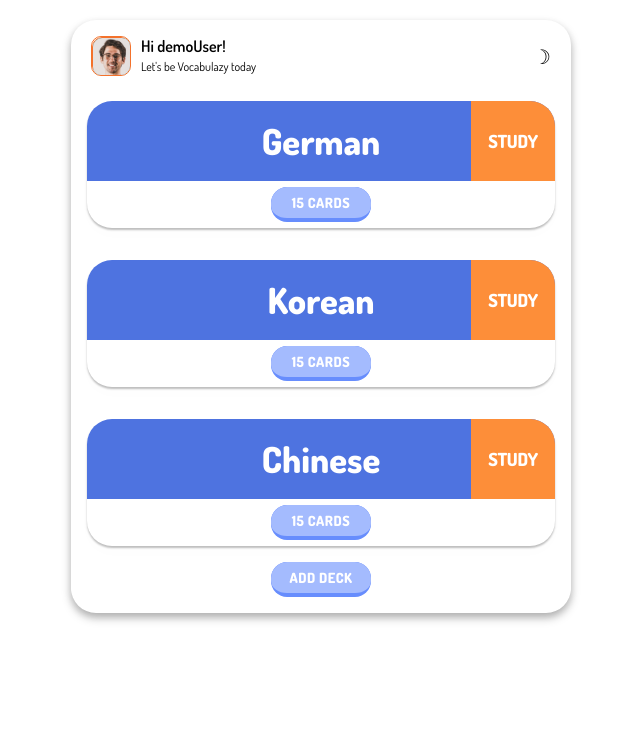
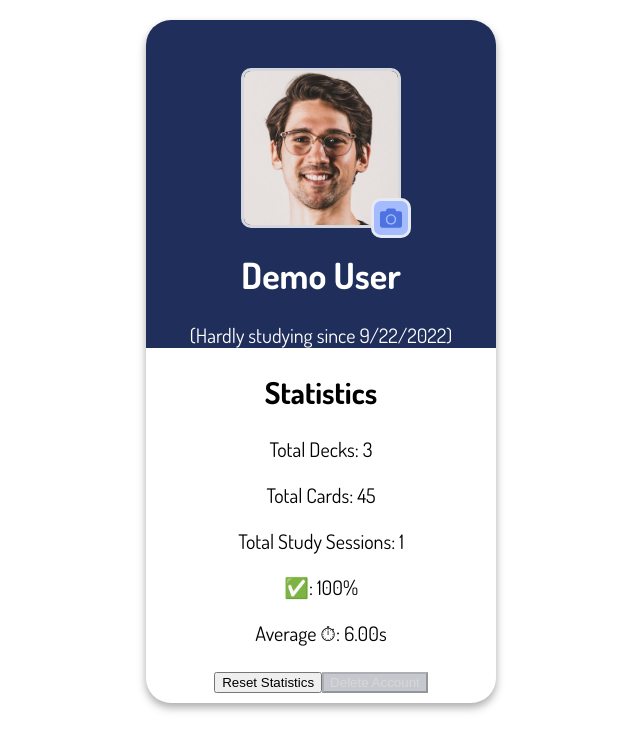
Before and after one commit to vincenthanguk/Vocabulazy, a React (Create React App) app: page / in a window 1280 px wide. Shown: the top 750 px of the page, without its empty margins (319-959 px from the left). Built offline with nearby package versions, Linux system fonts and the light colour scheme.

Commit message:
reworking user page

```diff
--- a/src/app/vocabulazy-styles.css
+++ b/src/app/vocabulazy-styles.css
@@ -10,8 +10,8 @@ whitespace: multiples of 16px
 
 .Vocabulazy {
   width: auto;
-  min-width: 35rem;
-  max-width: 50rem;
+  min-width: var(--width-app-min-width);
+  max-width: var(--width-app-max-width);
   height: auto;
   display: flex;
   flex-direction: column;
@@ -111,14 +111,6 @@ h1 {
 /* universal elements */
 /* buttons */
 
-.emoji-btn {
-  background-color: transparent;
-  align-self: center;
-  justify-self: center;
-  height: fit-content;
-  width: fit-content;
-}
-
 /* universal effects */
 .highlight {
   /* transform: translateY(-1px); */
--- a/src/app/vocabulazy.jsx
+++ b/src/app/vocabulazy.jsx
@@ -5,6 +5,7 @@ import StudyView from '../views/studyView/studyView';
 import FlashMessage from '../components/flashMessage/flashMessage-component';
 import LoginView from '../views/loginView/loginView';
 import MainView from '../views/mainView/mainView';
+import MyAccountView from '../views/myAccountView/myAccountView';
 
 import mockData from '../data/mockData.json';
 
@@ -14,7 +15,7 @@ import './vocabulazy-styles.css';
 
 function Vocabulazy() {
   const [userContext, setUserContext, toggleDemoMode] = useContext(UserContext);
-  const [view, setView] = useState('mainView');
+  const [view, setView] = useState('myAccountView');
   const [deckList, setDeckList] = useState([]);
   const [demoStudysessionList, setDemoStudysessionList] = useState([
     {
@@ -211,6 +212,19 @@ function Vocabulazy() {
       );
       break;
 
+    case 'myAccountView':
+      activeView = (
+        <MyAccountView
+          onToggleAccountPage={handleToggleAccountPage}
+          deckData={deckList}
+          handleFlash={handleFlash}
+          isDemoUser={isDemoUser}
+          demoStudysessionList={demoStudysessionList}
+          setDemoStudysessionList={setDemoStudysessionList}
+        />
+      );
+      break;
+
     default:
       activeView = <LoginView setView={setView} />;
       break;
--- a/src/components/welcome/welcome-component.jsx
+++ b/src/components/welcome/welcome-component.jsx
@@ -2,8 +2,6 @@ import React, { useCallback, useContext, useEffect } from 'react';
 import { UserContext } from '../../context/UserContext';
 
 import './welcome-styles.css';
-
-// NOTE: fetch auslagern, damit die myAccount Seite auch UserContext erhält
 
 const Welcome = (props) => {
   const [userContext, setUserContext] = useContext(UserContext);
--- a/src/index.css
+++ b/src/index.css
@@ -13,8 +13,12 @@
   --color-contrast-tertiary: #fdf3f1;
 
   --color-gray: #dedede81;
+  --color-light-gray: #f0f0f0de;
   --color-text-primary: black;
   --color-text-secondary: black;
+
+  --width-app-min-width: 35rem;
+  --width-app-max-width: 50rem;
 }
 
 * {
--- /dev/null
+++ b/src/views/myAccountView/myAccountView-styles.css
@@ -0,0 +1,63 @@
+.account-view-container {
+  width: auto;
+  min-width: var(--width-app-min-width);
+  max-width: var(--width-app-max-width);
+  height: auto;
+}
+.profile-picture {
+  margin-top: 4.8rem;
+  position: relative;
+  display: inline-block;
+}
+
+.camera-btn {
+  display: flex;
+  justify-content: center;
+  align-items: center;
+  position: absolute;
+  bottom: -10px;
+  right: -10px;
+  width: 40px;
+  height: 40px;
+  background-color: var(--color-secondary);
+  color: var(--color-primary);
+  border: 3px solid var(--color-light-gray);
+  border-radius: 25%;
+  font-size: 2.2rem;
+}
+
+/* .camera-btn::before {
+  content: '';
+  position: absolute;
+  top: 50%;
+  left: 50%;
+  transform: translate(-50%, -50%);
+  width: 20px;
+  height: 20px;
+  border: 2px solid #555;
+  border-radius: 50%;
+} */
+
+.account-view-header {
+  background-color: var(--color-primary-dark);
+  display: flex;
+  flex-direction: column;
+  justify-content: center;
+  align-items: center;
+  color: var(--color-tertiary);
+  border-radius: 2.5rem 2.5rem 0 0;
+}
+
+.account-view.avatar-container {
+  width: 16rem;
+  height: 16rem;
+  display: flex;
+  justify-content: center;
+  align-items: center;
+  border: 3px solid var(--color-light-gray);
+}
+
+.account-view.avatar-img {
+  width: 16rem;
+  height: 16rem;
+}
--- a/src/components/myAccount/myAccount-component.jsx
+++ b/src/views/myAccountView/myAccountView.jsx
@@ -1,20 +1,15 @@
-import {
-  React,
-  useState,
-  useContext,
-  useCallback,
-  useRef,
-  useEffect,
-} from 'react';
+import { React, useState, useContext, useCallback, useEffect } from 'react';
 import { UserContext } from '../../context/UserContext';
 
-import './myAccount-styles.css';
+import { FontAwesomeIcon } from '@fortawesome/react-fontawesome';
+import { faCamera } from '@fortawesome/free-solid-svg-icons';
+
+import './myAccountView-styles.css';
 
 const MyAccount = (props) => {
   const {
     toggleAccountPage,
     deckData,
-    userDetails,
     handleFlash,
     isDemoUser,
     demoStudysessionList,
@@ -25,8 +20,7 @@ const MyAccount = (props) => {
   const [isSubmitting, setIsSubmitting] = useState(false);
   const [studysessions, setStudysessions] = useState([]);
 
-  const modalRef = useRef(null);
-
+  /*
   // load statistic data when component mounts
   const fetchStudysessionData = useCallback(async () => {
     // TODO: Fetch data from state
@@ -47,25 +41,17 @@ const MyAccount = (props) => {
   useEffect(() => {
     if (!isDemoUser) fetchStudysessionData();
   }, [fetchStudysessionData]);
-
+*/
   useEffect(() => {
-    function handleClickOutside(e) {
-      if (modalRef.current && !modalRef.current.contains(e.target)) {
-        toggleAccountPage();
-      }
-    }
-
     function handleEscapePress(e) {
       if (e.key === 'Escape') {
         toggleAccountPage();
       }
     }
 
-    document.addEventListener('click', handleClickOutside);
     document.addEventListener('keydown', handleEscapePress);
 
     return () => {
-      document.removeEventListener('click', handleClickOutside);
       document.removeEventListener('keydown', handleEscapePress);
     };
   }, [toggleAccountPage]);
@@ -175,13 +161,28 @@ const MyAccount = (props) => {
   const input = studysessions.length > 0 ? studysessions : demoStudysessionList;
 
   return (
-    <div className="modal">
-      <div className="modal-main" ref={modalRef}>
-        <button onClick={toggleAccountPage}>X</button>
-        <h1>{userDetails.firstName}</h1>
+    <div className="account-view-container">
+      {/* <button onClick={toggleAccountPage}>X</button> */}
+      <div className="account-view-header">
+        <div className="profile-picture">
+          <div className="camera-btn">
+            <FontAwesomeIcon icon={faCamera} />
+          </div>
+          <div className="account-view avatar-container">
+            <img
+              src={process.env.PUBLIC_URL + '/images/avatar.png'}
+              className="account-view avatar-img"
+              alt="user-avatar"
+              role="button"
+            />
+          </div>
+        </div>
+        <h1>{userContext.details.firstName}</h1>
         <span>
-          (Hardly studying since {convertDateString(userDetails.createdAt)})
+          (Hardly studying since{' '}
+          {convertDateString(userContext.details.createdAt)})
         </span>
+      </div>
       <h2>Statistics</h2>
       <p>Total Decks: {deckData.length}</p>
       <p>Total Cards: {calculateTotalCards(deckData)}</p>
@@ -199,7 +200,6 @@ const MyAccount = (props) => {
         {isSubmitting ? 'Deleting Account...' : 'Delete Account'}
       </button>
     </div>
-    </div>
   );
 };
 
```
Also changed, not shown: src/components/myAccount/myAccount-styles.css (deleted, +0 -21 lines). Lines whose indentation alone changed are shown as unchanged.
